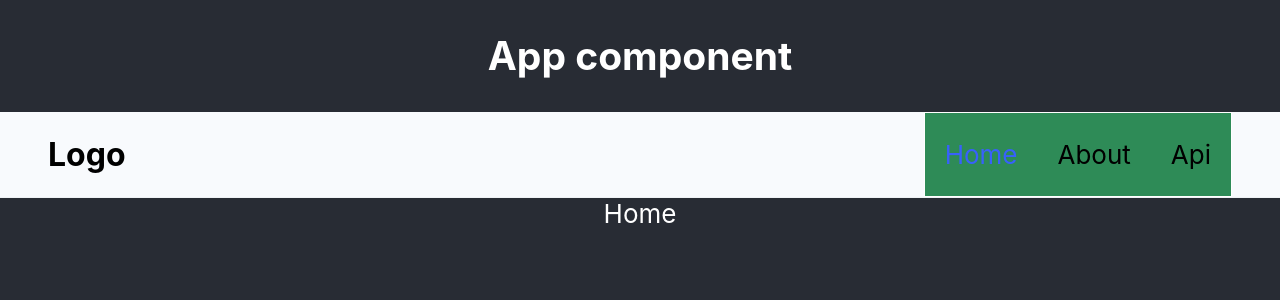
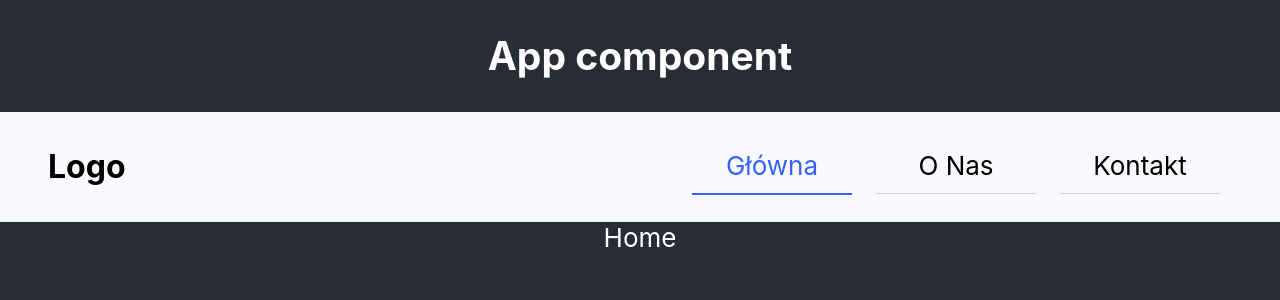
Before and after one commit to olaftarlowski/culinary-app, a React (Create React App) app: page / in a window 1280 px wide. Shown: the top 300 px of the page. Built offline with nearby package versions, Linux system fonts and the light colour scheme.

Commit message:
mobile menu works as dropdown, ref from header height

```diff
--- a/src/App.js
+++ b/src/App.js
@@ -18,7 +18,7 @@ const App = () => {
         <h2>App component</h2>
         <Header />
         {/* <button onClick={asd}>lik</button> */}
-        <div>
+        <div style={{ width: "100%" }}>
           <Routes>
             <Route path="/" element={<Home />} />
             <Route path="/api" element={<Api />} />
--- a/src/components/DataList.js
+++ b/src/components/DataList.js
@@ -8,22 +8,44 @@ const DataList = ({ data }) => {
           return (
             <div
               key={item.id}
-              style={{ display: "flex", border: "1px solid red" }}
+              style={{
+                display: "flex",
+                border: "1px solid red",
+                flexWrap: "wrap",
+              }}
             >
               <div>{item.fields.Name}</div>
               <div>{item.fields.Notes}</div>
               <div>{item.fields.Status}</div>
-              <div style={{ border: "1px solid yellow", margin: 12 }}>
+              <div
+                style={{
+                  border: "1px solid yellow",
+                  margin: 12,
+                  flexWrap: "wrap",
+                }}
+              >
                 {item.fields.TAKIJEDEN.map((el) => {
                   return <div key={el}>{el}</div>;
                 })}
               </div>
-              <div style={{ border: "1px solid green", margin: 12 }}>
+              <div
+                style={{
+                  border: "1px solid green",
+                  margin: 12,
+                  flexWrap: "wrap",
+                }}
+              >
                 {item.fields.qwerty.map((el) => {
                   return <div key={el}>{el}</div>;
                 })}
               </div>
-              <div style={{ border: "1px solid blue", margin: 12 }}>
+              <div
+                style={{
+                  border: "1px solid blue",
+                  margin: 12,
+                  flexWrap: "wrap",
+                }}
+              >
                 {item.fields.selekty.map((el) => {
                   return <div key={el}>{el}</div>;
                 })}
--- a/src/components/Navbar.js
+++ b/src/components/Navbar.js
@@ -5,9 +5,9 @@ const Navbar = ({ setIsNavExpanded }) => {
   const activeClassName = "active";
 
   const navbarItems = [
-    { name: "home", to: "/" },
-    { name: "about", to: "/about" },
-    { name: "api", to: "/api" },
+    { name: "główna", to: "/" },
+    { name: "o nas", to: "/about" },
+    { name: "kontakt", to: "/api" },
   ];
 
   return (
--- a/src/components/layout/Header.js
+++ b/src/components/layout/Header.js
@@ -1,4 +1,4 @@
-import { useState } from "react";
+import { useState, useEffect, useRef } from "react";
 import { Link } from "react-router-dom";
 import { Navbar } from "../";
 import { Collapse } from "react-collapse";
@@ -7,12 +7,19 @@ import { HeaderWrapper } from "../../styled-components/style";
 
 const Header = () => {
   const [isNavExpanded, setIsNavExpanded] = useState(false);
+  const [headerHeight, setHeaderHeight] = useState(null);
   const isMobile = useMobile();
+  const headerRef = useRef();
 
-  console.log(window.innerWidth);
+  useEffect(() => {
+
+  }, []);
 
   const klik = () => {
     setIsNavExpanded(!isNavExpanded);
+    setTimeout(() => {
+      setHeaderHeight(headerRef.current.clientHeight);
+    }, 1);
   };
 
   const navbarDesk = <Navbar />;
@@ -24,7 +31,7 @@ const Header = () => {
   );
 
   return (
-    <HeaderWrapper>
+    <HeaderWrapper ref={headerRef} headerHeight={headerHeight}>
       <div className="header__content">
         <div className="logosDIV">
           <Link to="/" className="header__logo">
--- a/src/styled-components/style.js
+++ b/src/styled-components/style.js
@@ -22,6 +22,9 @@ export const HeaderWrapper = styled.header`
     z-index: 100;
 
     .ReactCollapse--collapse {
+      position: absolute;
+      top: ${(props) => props.headerHeight + 1}px;
+      right: 0;
       transition: height 500ms;
     }
 
@@ -44,8 +47,8 @@ export const HeaderWrapper = styled.header`
 `;
 
 export const NavbarWrapper = styled.nav`
-  background-color: seagreen;
-  border: 1px solid white;
+  background-color: #f8fafd;
+  /* border: 1px solid white; */
 
   display: flex;
   align-items: center;
@@ -60,16 +63,28 @@ export const NavbarWrapper = styled.nav`
     }
 
     li {
+      padding: 0 12px;
+
       a {
+        min-width: 120px;
+
+        display: block;
         text-transform: capitalize;
         text-decoration: none;
         color: inherit;
         padding: 0.75rem 1.25rem;
         transition: 0.3s ease all;
+        border-bottom: 1px solid #d2d2d2;
+
+        @media (max-width: 768px) {
+          font-size: 1.5rem;
+          padding: 0.5rem 4rem;
+        }
 
         &:hover,
         &.active {
           color: #3861fb;
+          border-bottom: 2px solid #3861fb;
         }
       }
     }
```
